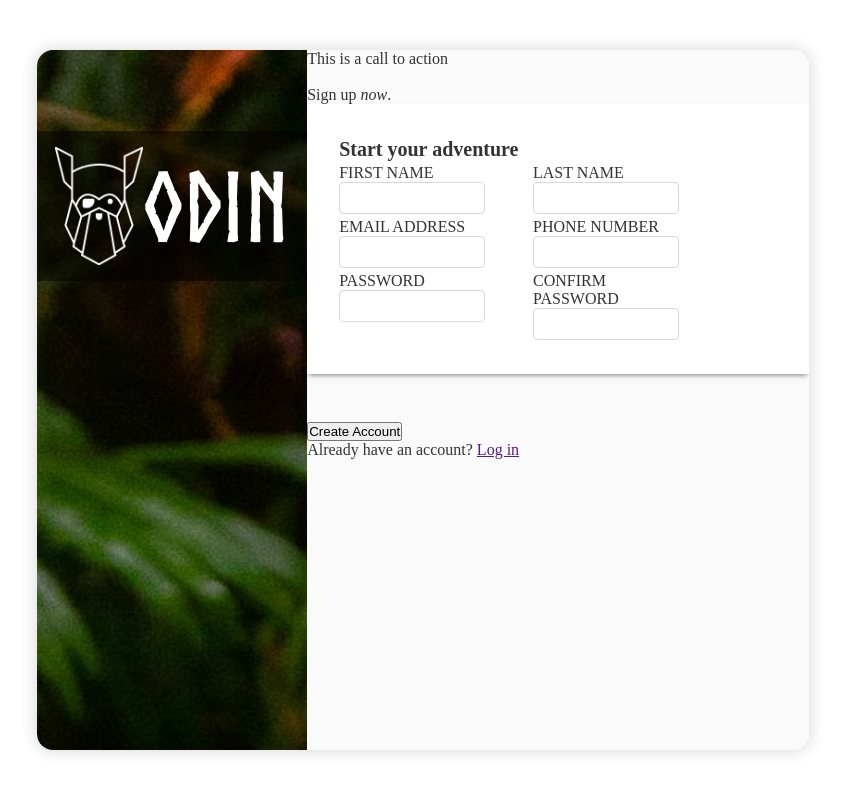
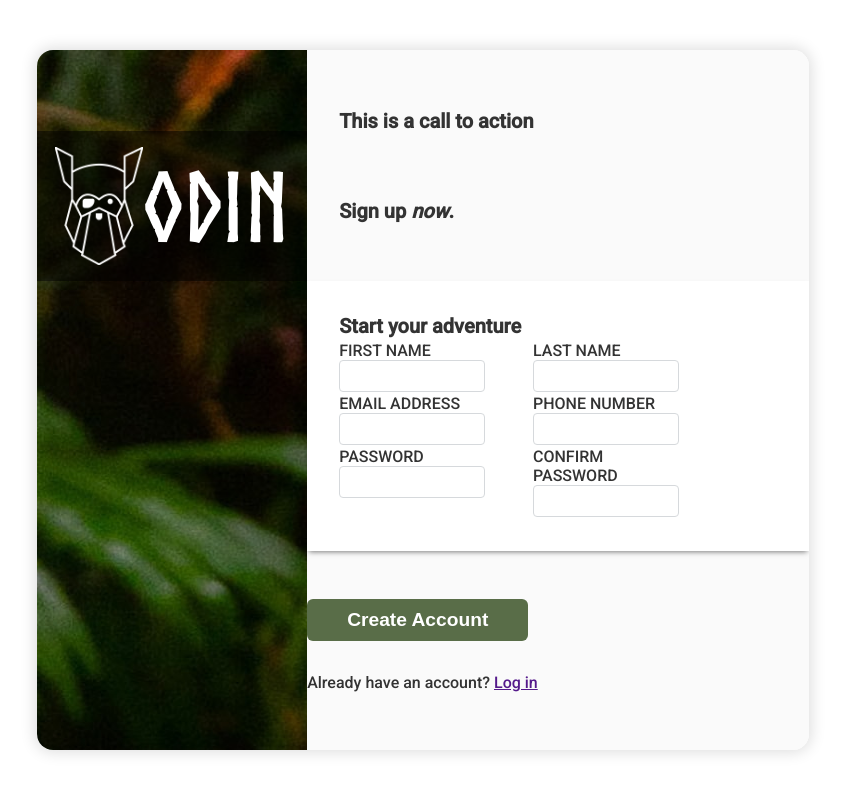
Before and after one commit to urialevy/odin-signup-form, a plain HTML site: page index.html in a window 1280 px wide. Shown: the whole page, without its empty margins (217-1062 px from the left). Drawn offline with Linux system fonts and the light colour scheme.

Commit message:
clear old CSS

```diff
--- a/style.css
+++ b/style.css
@@ -11,13 +11,18 @@
   src: url("Norse-Bold.otf");
 }
 
-/* Entire webpage */
+:root {
+  font-family: "Roboto", sans-serif;
+}
 
 * {
   margin: 0;
   padding: 0;
   box-sizing: border-box;
 }
+
+/* Entire webpage */
+
 body {
   height: 100vh;
   display: flex;
@@ -25,6 +30,7 @@ body {
   justify-content: center;
   color: #333;
 }
+
 #container {
   display: flex;
   align-items: center;
@@ -34,6 +40,7 @@ body {
   box-shadow: 0 0 15px 2px #ddd;
   overflow: hidden;
 }
+
 /* Left section */
 #left {
   background-image: url("bg-img.jpg");
@@ -59,6 +66,17 @@ body {
   max-height: 100%;
 }
 /* Right section */
+
+#callToAction {
+  padding: 3rem 2rem;
+  display: flex;
+  flex-direction: column;
+  height: 33%;
+  justify-content: space-around;
+  font-size: 1.25rem;
+  font-weight: 600;
+  width: 90%;
+}
 
 main {
   height: 100%;
@@ -111,47 +129,24 @@ form input {
   font-size: 14px;
 }
 
-/*
-form {
-  width: calc(66.6666666666666vw);
-  margin-left: 5%;
-  border-style: hidden;
-  justify-content: space-around;
+/* Button section */
+
+#button-area {
+  padding-left: 2rem;
 }
 
-#container {
-  display: flex;
-  flex-direction: row;
-  justify-content: space-around;
+#button-area a {
+  color: #596d48;
+  text-decoration: none;
 }
 
-#inputFields {
-  display: flex;
-  margin: 10rem;
-  justify-content: space-evenly;
+button {
+  background-color: #596d48;
+  border: none;
+  border-radius: 6px;
+  padding: 10px 40px;
+  color: white;
+  font-weight: bold;
+  font-size: 1.2rem;
+  margin-bottom: 2rem;
 }
-fieldset {
-  border-style: hidden;
-}
-
-input {
-  border-radius: 5px;
-  border-color: #e5e7eb;
-}
-
-#bottom {
-  margin-left: calc(100vw * 0.25);
-  margin-top: 10%;
-  display: flex;
-  flex-direction: column;
-  width: calc(0.25 * 100vw);
-  justify-content: space-around;
-}
-
-#submit {
-  background-color: #596d48;
-  color: #ffffff;
-  border-radius: 3px;
-  width: calc(0.1 * 100vw);
-  border-style: none;
-} */
```
